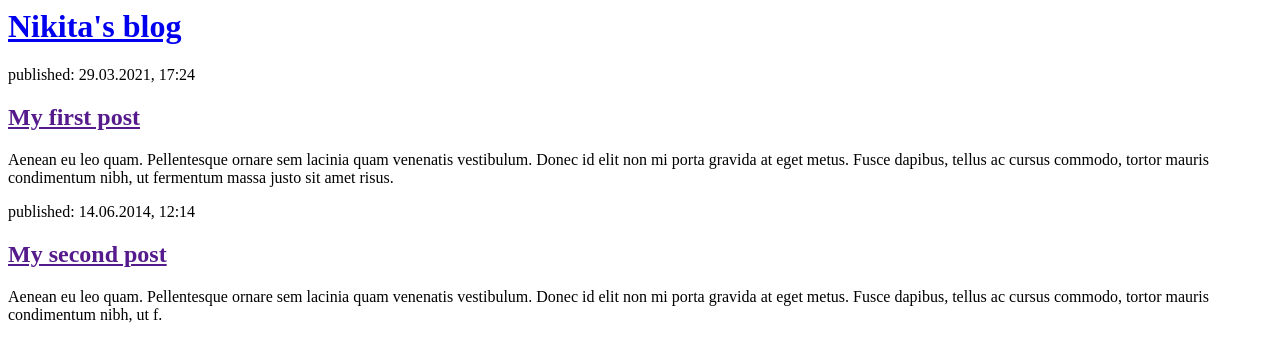
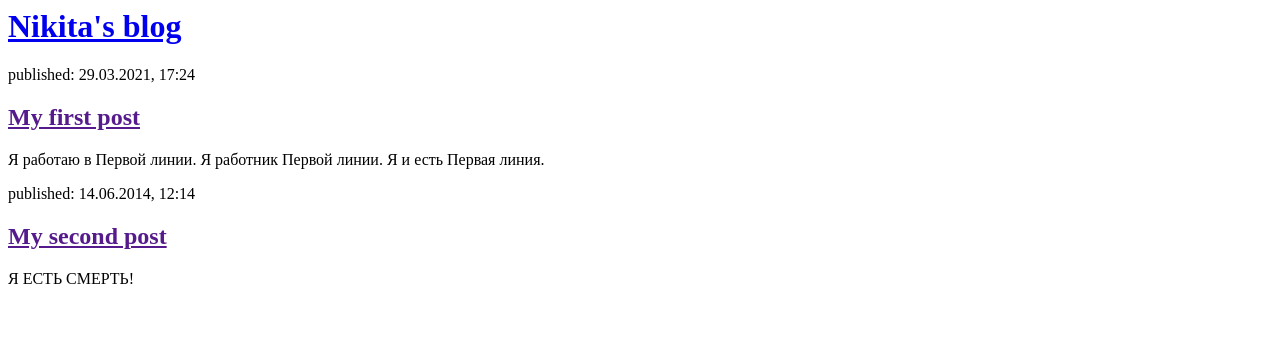
Before and after one commit to Minigamy/my-first-blog, a Django app: page / in a window 1280 px wide. Shown: the top 362 px of the page. Run offline with Django 3.2, Linux system fonts and the light colour scheme.

Commit message:
Add info about First Line.

```diff
--- a/blog/templates/blog/post_list.html
+++ b/blog/templates/blog/post_list.html
@@ -10,13 +10,13 @@
         <div>
             <p>published: 29.03.2021, 17:24</p>
             <h2><a href="">My first post</a></h2>
-            <p>Aenean eu leo quam. Pellentesque ornare sem lacinia quam venenatis vestibulum. Donec id elit non mi porta gravida at eget metus. Fusce dapibus, tellus ac cursus commodo, tortor mauris condimentum nibh, ut fermentum massa justo sit amet risus.</p>
+            <p>Я работаю в Первой линии. Я работник Первой линии. Я и есть Первая линия.</p>
         </div>
 
         <div>
             <p>published: 14.06.2014, 12:14</p>
             <h2><a href="">My second post</a></h2>
-            <p>Aenean eu leo quam. Pellentesque ornare sem lacinia quam venenatis vestibulum. Donec id elit non mi porta gravida at eget metus. Fusce dapibus, tellus ac cursus commodo, tortor mauris condimentum nibh, ut f.</p>
+            <p>Я ЕСТЬ СМЕРТЬ!</p>
         </div>
     </body>
 </html>
```
